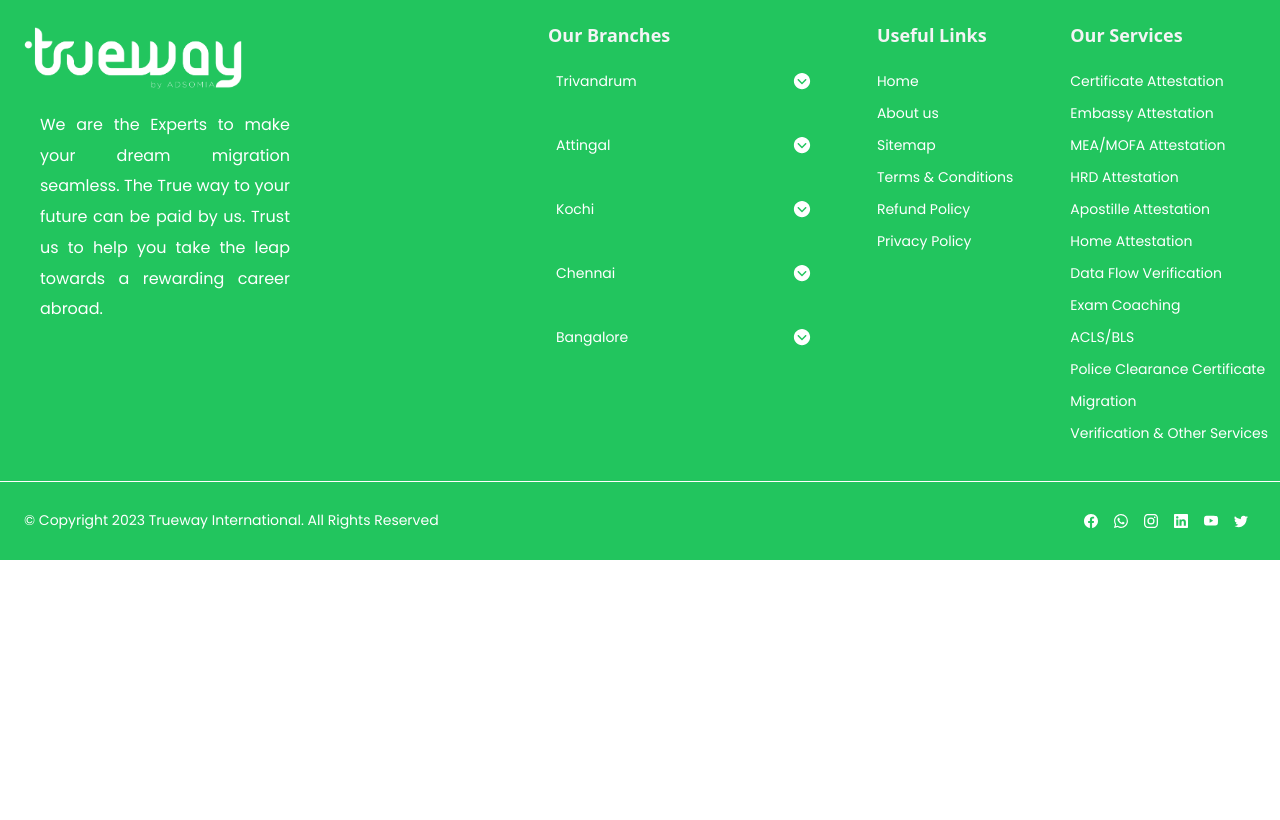
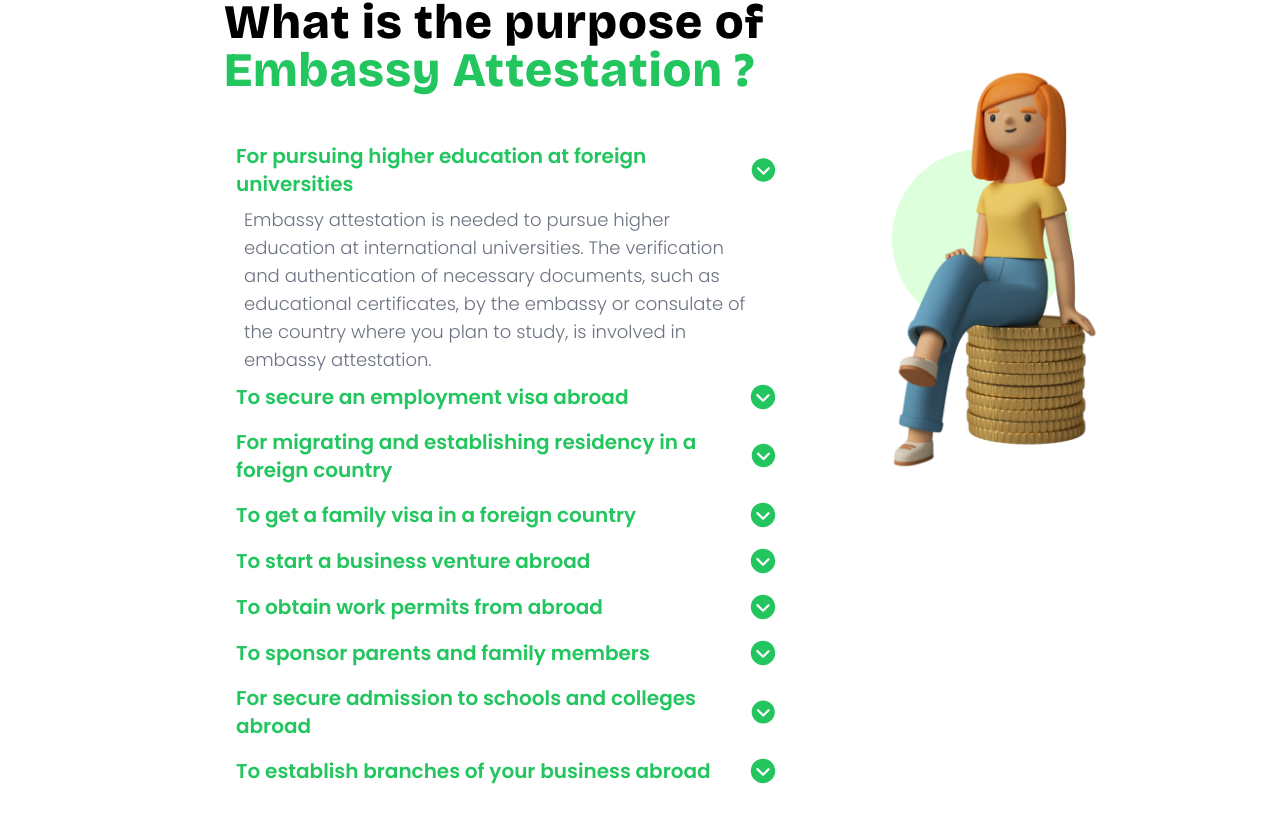
Before and after one commit to Truwayinternational/Trueway-Website, a React (Create React App) app: page /embassyAttestation in a window 1280 px wide. Shown: the part 1800-2620 px from the top of the page. Before the commit the page ends 2360 px from the top, so only its background shows below. Built offline with nearby package versions, Linux system fonts and the light colour scheme.

Commit message:
Purpose of embassy attestation

```diff
--- a/src/Pages/OtherServices/Embassy Attestation/EmbassyAttestation_index.js
+++ b/src/Pages/OtherServices/Embassy Attestation/EmbassyAttestation_index.js
@@ -1,12 +1,14 @@
 import React from 'react'
 import EmbassyAttestation from './EmbassyAttestation'
 import WhatIsEmbassy from './WhatIsEmbassy'
+import PurposesOfEmbassyAttestation from './PurposesOfEmbassyAttestation'
 
 function EmbassyAttestation_index() {
   return (
     <div>
         <EmbassyAttestation />
         <WhatIsEmbassy />
+        <PurposesOfEmbassyAttestation />
     </div>
   )
 }
--- /dev/null
+++ b/src/Pages/OtherServices/Embassy Attestation/PurposesOfEmbassyAttestation.js
@@ -0,0 +1,115 @@
+import React, {useState} from 'react'
+import avatar_2 from '../../../Assets/certificate attestation/avatar_2.png'
+import {
+    Accordion,
+    AccordionHeader,
+    AccordionBody,
+  } from "@material-tailwind/react";
+
+import {IoIosArrowDropdownCircle} from 'react-icons/io'
+
+
+
+function PurposesOfEmbassyAttestation() {
+
+    const [open, setOpen] = useState(0);
+    const [alwaysOpen, setAlwaysOpen] = useState(true)
+
+    const handleAlwaysOpen = () => setAlwaysOpen((cur) => !cur);
+    const handleOpen = (value) => setOpen(open === value ? 0 : value);
+
+  return (
+    <div>
+        <div className='h-full lg:pl-32 xl:pl-36 py-10'>
+            <div className='flex mx-4  lg:px-16 px-3'>
+              <h3 className='md:text-5xl text-3xl pb-5  font-HeadingFont font-extrabold text-black  tracking-wide  '>What is the purpose of<br/><p className='text-green-500'>Embassy Attestation ?</p></h3>
+              <img className='md:hidden grid  w-[100px]  mt-[-30px]' src={avatar_2} alt="avatar_2" />
+            </div>
+          <div className='flex'>
+            <div className='lg:w-2/3 ml-3 lg:md-12 lg:px-20 px-4 '>
+                <div className='text-md md:text-xl lg:text-lg text-start text-gray-500 font-poppins pr-3 lg:p-0 mt-5'>
+                    <Accordion open={alwaysOpen} >
+                        <AccordionHeader className='text-green-500 cursor-pointer text-sm md:text-xl py-2' onClick={handleAlwaysOpen}> For pursuing higher education at foreign universities<IoIosArrowDropdownCircle className='ml-auto md:text-[30px] text-[20px]'/>
+                        </AccordionHeader>
+                        <AccordionBody className="text-xs md:text-lg text-gray-500 pr-10 pl-2 py-0" >
+                             Embassy attestation is needed to pursue higher education at international universities. The verification and authentication of necessary documents, such as educational certificates, by the embassy or consulate of the country where you plan to study, is involved in embassy attestation.
+                        </AccordionBody>
+                    </Accordion>
+                    {/* 2nd accordion */}
+                    <Accordion open={open === 1}>
+                        <AccordionHeader className='text-green-500 cursor-pointer text-sm md:text-xl py-2'
+                            onClick={() => handleOpen(1)}>
+                             To secure an employment visa abroad <IoIosArrowDropdownCircle className='ml-auto md:text-[30px] text-[18px]'/>
+                        </AccordionHeader>
+                        <AccordionBody className="text-xs md:text-lg text-gray-500 pr-10 pl-2 py-0">
+                            If you want to secure an employment visa, then embassy attestation is mandatory for you. Various documents, such as educational certificates, employment contracts, and other supporting paperwork are needed to submit when you apply for an employment visa in a foreign country.
+                        </AccordionBody>
+                    </Accordion>
+                    {/* 3rd accordion */}
+                    <Accordion open={open === 2}>
+                        <AccordionHeader className='text-green-500 cursor-pointer text-sm md:text-xl py-2' onClick={() => handleOpen(2)}>For migrating and establishing residency in a foreign country<IoIosArrowDropdownCircle className='ml-auto md:text-[35px] text-[25px]'/>
+                        </AccordionHeader>
+                        <AccordionBody className="text-xs md:text-lg text-gray-500 pr-10 pl-2 py-0" >
+                        Embassy attestation has a significant role when migrating and establishing residency abroad. By embassy attestation, it helps to establish the credibility of your personal and legal documents.
+                        </AccordionBody>
+                    </Accordion>
+                    {/* 4th accordion */}
+                    <Accordion open={open === 3}>
+                        <AccordionHeader className='text-green-500 cursor-pointer text-sm md:text-xl py-2' onClick={() => handleOpen(3)}> To get a family visa in a foreign country <IoIosArrowDropdownCircle className='ml-auto md:text-[30px] text-[18px]' />
+                        </AccordionHeader>
+                        <AccordionBody className="text-xs md:text-lg text-gray-500 pr-10 pl-2 py-0" >
+                        You probably need to submit legal documents, such as birth certificates, marriage certificates, and other family-related documents when you are applying for a family visa to join a family member who is currently resident in a foreign country.
+                        </AccordionBody>
+                    </Accordion>
+                    {/* 5th accordion */}
+                    <Accordion open={open === 4}>
+                        <AccordionHeader className='text-green-500 cursor-pointer text-sm md:text-xl py-2' onClick={() => handleOpen(4)}> To start a business venture abroad <IoIosArrowDropdownCircle className='ml-auto md:text-[30px] text-[18px]' />
+                        </AccordionHeader>
+                        <AccordionBody className="text-xs md:text-lg text-gray-500 pr-10 pl-2 py-0" >
+                        It may not help directly to begin a business venture abroad. Embassy attestation is mainly concerned with the verification and authentication of documents by the destination country's embassy or consulate, including certificates, personal documents, and business-related paperwork.
+                        </AccordionBody>
+                    </Accordion>
+                    {/* 6th accordion */}
+                    <Accordion open={open === 5}>
+                        <AccordionHeader className='text-green-500 cursor-pointer text-sm md:text-xl py-2' onClick={() => handleOpen(5)}> To obtain work permits from abroad <IoIosArrowDropdownCircle className='ml-auto md:text-[30px] text-[18px]' />
+                        </AccordionHeader>
+                        <AccordionBody className="text-xs md:text-lg text-gray-500 pr-10 pl-2 py-0" >
+                        Embassy attestation plays a role when obtaining work permits from abroad. It is mainly concerned with the verification and authentication of documents, by the destination country's embassy, including certificates, personal documents, and business-related paperwork.
+                        </AccordionBody>
+                    </Accordion>
+                    {/* 7th accordion */}
+                    <Accordion open={open === 6}>
+                        <AccordionHeader className='text-green-500 cursor-pointer text-sm md:text-xl py-2' onClick={() => handleOpen(6)}> To sponsor parents and family members <IoIosArrowDropdownCircle className='ml-auto md:text-[30px] text-[18px]' />
+                        </AccordionHeader>
+                        <AccordionBody className="text-xs md:text-lg text-gray-500 pr-10 pl-2 py-0" >
+                        The embassy attestation is not only for sponsoring family members for immigration purposes. The main focus is usually on giving legal proof of the relationship among them and financial support when it comes to the case of sponsoring family members.
+                        </AccordionBody>
+                    </Accordion>
+                    {/* 8th accordion */}
+                    <Accordion open={open === 7}>
+                        <AccordionHeader className='text-green-500 cursor-pointer text-sm md:text-xl py-2' onClick={() => handleOpen(7)}>For secure admission to schools and colleges abroad <IoIosArrowDropdownCircle className='ml-auto md:text-[30px] text-[20px]' />
+                        </AccordionHeader>
+                        <AccordionBody className="text-xs md:text-lg text-gray-500 pr-10 pl-2 py-0" >
+                        If you are applying for admission to any schools or colleges abroad, the focus should be on fixing the academic requirements of the particular school or college and submitting the necessary application documents. And this is not a direct way related to getting admissions
+                        </AccordionBody>
+                    </Accordion>
+                    {/* 9th accordion */}
+                    <Accordion open={open === 8}>
+                        <AccordionHeader className='text-green-500 cursor-pointer text-sm md:text-xl py-2' onClick={() => handleOpen(8)}>To establish branches of your business abroad <IoIosArrowDropdownCircle className='ml-auto md:text-[30px] text-[18px]' />
+                        </AccordionHeader>
+                        <AccordionBody className="text-xs md:text-lg text-gray-500 pr-10 pl-2 py-0" >
+                        The requirement for the embassy attestation will be different depending on the particular requirements of the destination country. The primary requirements for setting up a branch of your business abroad usually revolve around business registrations, permits, licences, and compliance with local laws and regulations. And it is not mandatory, depending on the country.
+                        </AccordionBody>
+                    </Accordion>
+                </div>
+            </div>
+            <div className='hidden md:flex md:w-full lg:w-1/3 h-full  lg:mr-10 xl:mt-[-50px] my-8'>
+              <img src={avatar_2} alt="avatar_2" />
+            </div>
+          </div>
+        </div>
+    </div>
+  )
+}
+
+export default PurposesOfEmbassyAttestation
```
